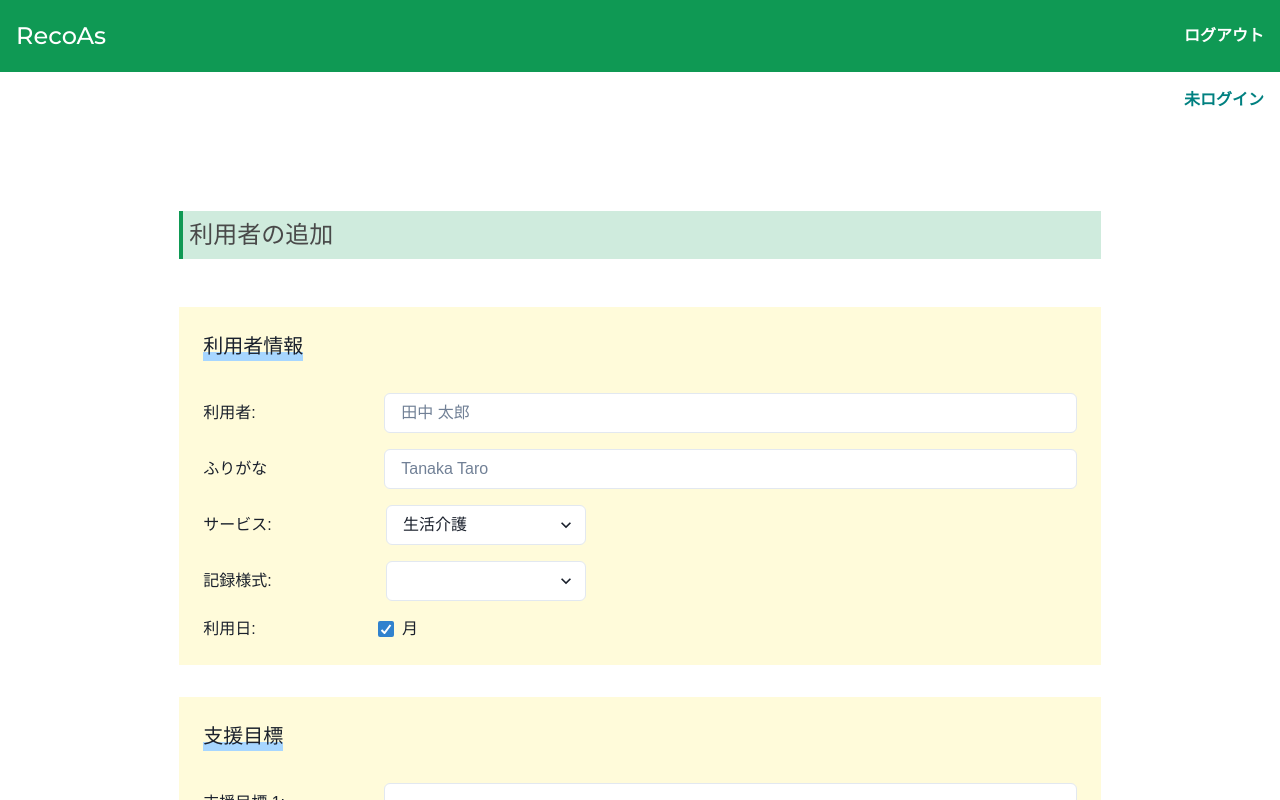
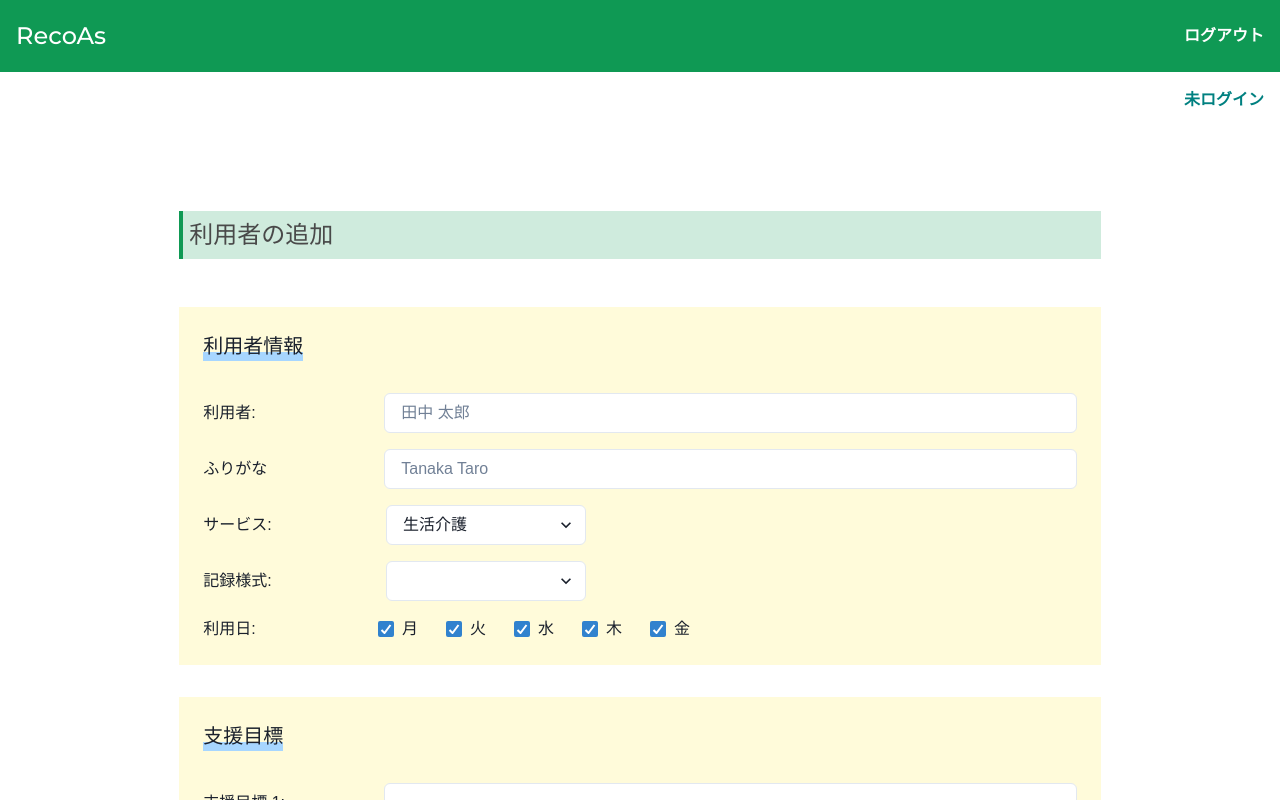
Before and after one commit to okaken2022/recoas, a Next.js app: page /administrator/addCustomer in a window 1280 px wide. Shown: the top 800 px of the page. Built offline with nearby package versions, Linux system fonts and the light colour scheme; no server answers; the database is empty; sample sign-in values are in the browser's storage; a web font is replaced by a local one.

Commit message:
prettier

```diff
--- a/pages/administrator/addCustomer/index.tsx
+++ b/pages/administrator/addCustomer/index.tsx
@@ -14,13 +14,7 @@ import {
 } from '@chakra-ui/react';
 import { useAuth, db, AuthContext } from '@/hooks/firebase';
 import { NextRouter, useRouter } from 'next/router';
-import {
-  onSnapshot,
-  collection,
-  orderBy,
-  query,
-  addDoc,
-} from 'firebase/firestore';
+import { onSnapshot, collection, orderBy, query, addDoc } from 'firebase/firestore';
 
 import { useState, useContext, useEffect } from 'react';
 import { AddIcon } from '@chakra-ui/icons';
@@ -30,15 +24,6 @@ import CustomerList from '@/components/CustomerList';
 import { SubmitHandler, useForm } from 'react-hook-form';
 
 export default function Home() {
-  {
-    /* state */
-  }
-  const [allCustomersByService, setAllCustomersByService] = useState<CustomersByService>({
-    生活介護: [],
-    多機能生活介護: [],
-    就労継続支援B型: [],
-  });
-
   {
     /* useForm */
   }
@@ -54,11 +39,11 @@ const {
       service: '生活介護',
       recordFormat: '',
       dateOfUse: {
-      Monday: true,
-      Tuesday: true,
-      Wednesday: true,
-      Thursday: true,
-      Friday: true,
+        monday: true,
+        tuesday: true,
+        wednesday: true,
+        thursday: true,
+        friday: true,
       },
       targetOfSupport: {
         targetOfSupport1: '',
@@ -70,9 +55,8 @@ const {
         detailOfSupport2: '',
         detailOfSupport3: '',
       },
-  }
+    },
   });
-
 
   {
     /* ログイン */
@@ -81,12 +65,17 @@ const {
   const currentUser = auth.currentUser;
   const user = useContext(AuthContext);
   const router: NextRouter = useRouter();
-
   const toast = useToast();
 
   {
-    /* サービスごとに分けた配列を持つオブジェクトを作成 */
+    /* サービス別利用者一覧 */
   }
+  const [allCustomersByService, setAllCustomersByService] = useState<CustomersByService>({
+    生活介護: [],
+    多機能生活介護: [],
+    就労継続支援B型: [],
+  });
+
   useEffect(() => {
     if (!currentUser) router.push('/login');
     const q = query(collection(db, 'customers'), orderBy('romaji', 'asc'));
@@ -105,11 +94,11 @@ const {
           service: doc.data().service,
           recordFormat: doc.data().recordFormat,
           dateOfUse: {
-            Monday: doc.data().Monday,
-            Tuesday: doc.data().Tuesday,
-            Wednesday: doc.data().Wednesday,
-            Thursday: doc.data().Thursday,
-            Friday: doc.data().Friday,
+            monday: doc.data().Monday,
+            tuesday: doc.data().Tuesday,
+            wednesday: doc.data().Wednesday,
+            thursday: doc.data().thursday,
+            friday: doc.data().friday,
           },
           targetOfSupport: {
             targetOfSupport1: doc.data().targetOfSupport1,
@@ -120,7 +109,7 @@ const {
             detailOfSupport1: doc.data().detailOfSupport1,
             detailOfSupport2: doc.data().detailOfSupport2,
             detailOfSupport3: doc.data().detailOfSupport3,
-          }
+          },
         };
 
         customersByService[customer.service as keyof typeof customersByService].push(customer);
@@ -136,18 +125,17 @@ const {
 
   {
     /* 利用者追加 */
-    // try, catch
   }
   const createCustomer = async (
     customerName: string,
     hurigana: string,
     service: string,
     recordFormat: string,
-    Monday: boolean,
-    Tuesday: boolean,
-    Wednesday: boolean,
-    Thursday:boolean,
-    Friday:boolean,
+    monday: boolean,
+    tuesday: boolean,
+    wednesday: boolean,
+    thursday: boolean,
+    friday: boolean,
     targetOfSupport1: string,
     targetOfSupport2: string,
     targetOfSupport3: string,
@@ -164,11 +152,11 @@ const {
         service: service,
         recordFormat: recordFormat,
         dateOfUse: {
-          Monday: Monday,
-          Tuesday: Tuesday,
-          Wednesday: Wednesday,
-          Thursday: Thursday,
-          Friday: Friday,
+          monday: monday,
+          tuesday: tuesday,
+          wednesday: wednesday,
+          thursday: thursday,
+          friday: friday,
         },
         targetOfSupport: {
           targetOfSupport1: targetOfSupport1,
@@ -205,11 +193,11 @@ const {
         data.hurigana,
         data.service,
         data.recordFormat,
-        data.dateOfUse.Monday,
-        data.dateOfUse.Tuesday,
-        data.dateOfUse.Wednesday,
-        data.dateOfUse.Thursday,
-        data.dateOfUse.Friday,
+        data.dateOfUse.monday,
+        data.dateOfUse.tuesday,
+        data.dateOfUse.wednesday,
+        data.dateOfUse.thursday,
+        data.dateOfUse.friday,
         data.targetOfSupport.targetOfSupport1,
         data.targetOfSupport.targetOfSupport2,
         data.targetOfSupport.targetOfSupport3,
@@ -235,35 +223,9 @@ const {
     }
   };
 
-
-  // {
-  //   /* 利用者一覧を取得する */
-  //   /* orderByで並べ替え */
-  // }
-  // useEffect(() => {
-  //   if (!currentUser) return;
-  //   const q = query(collection(db, 'customers'), orderBy('romaji', 'asc'));
-  //   const unSub = onSnapshot(q, async (snapshot) => {
-  //     setCustomers(
-  //       snapshot.docs.map((doc) => ({
-  //         uid: doc.id,
-  //         customerName: doc.data().customerName,
-  //         romaji: doc.data().romaji,
-  //         service: doc.data().service,
-  //         targetOfSupport1: doc.data().targetOfSupport1,
-  //         targetOfSupport2: doc.data().targetOfSupport2,
-  //         targetOfSupport3: doc.data().targetOfSupport3,
-  //         detailOfSupport1: doc.data().detailOfSupport1,
-  //         detailOfSupport2: doc.data().detailOfSupport2,
-  //         detailOfSupport3: doc.data().detailOfSupport3,
-  //       })),
-  //     );
-  //   });
-  //   return () => {
-  //     unSub();
-  //   };
-  // }, [currentUser]);
-
+  {
+    /* 利用者編集ルーティング */
+  }
   const handleCustomerClick = (customerId: string | undefined) => {
     router.push(`/administrator/addCustomer/edit/${customerId}`);
   };
@@ -274,8 +236,9 @@ const {
         <Text className='head' fontSize='2xl'>
           利用者の追加
         </Text>
-        {/* 利用者の追加フォーム */}
+        {/* 利用者の追加 */}
         <Box mb={12} mt={12}>
+          {/* 利用者情報フォーム */}
           <Box mb={8} backgroundColor='#FFFBDA' className='text_card' p='2'>
             <Text className='lead' fontSize='xl' m='4'>
               利用者情報
@@ -343,16 +306,53 @@ const {
             <Flex alignItems='center' m='4'>
               <Text w='20%'>利用日:</Text>
               <Stack spacing={5} direction='row'>
-                <Checkbox defaultChecked>
+                <Checkbox
+                  defaultChecked
+                  mr={2}
+                  {...register('dateOfUse.monday')}
+                  onChange={(e) => setValue('dateOfUse.monday', e.target.checked)}
+                >
                   月
+                </Checkbox>
+                <Checkbox
+                  defaultChecked
+                  mr={2}
+                  {...register('dateOfUse.tuesday')}
+                  onChange={(e) => setValue('dateOfUse.tuesday', e.target.checked)}
+                >
+                  火
+                </Checkbox>
+                <Checkbox
+                  defaultChecked
+                  mr={2}
+                  {...register('dateOfUse.wednesday')}
+                  onChange={(e) => setValue('dateOfUse.wednesday', e.target.checked)}
+                >
+                  水
+                </Checkbox>
+                <Checkbox
+                  defaultChecked
+                  mr={2}
+                  {...register('dateOfUse.thursday')}
+                  onChange={(e) => setValue('dateOfUse.thursday', e.target.checked)}
+                >
+                  木
+                </Checkbox>
+                <Checkbox
+                  defaultChecked
+                  {...register('dateOfUse.friday')}
+                  onChange={(e) => setValue('dateOfUse.friday', e.target.checked)}
+                >
+                  金
                 </Checkbox>
               </Stack>
               <Spacer />
             </Flex>
           </Box>
 
-          <Box  backgroundColor='#FFFBDA' p='2' mb={8}>
-          <Box mb='8' className='text_card' >
+          {/* 支援目標フォーム */}
+          <Box backgroundColor='#FFFBDA' p='2' mb={8}>
+            <Box mb='8' className='text_card'>
               <Text className='lead' fontSize='xl' m='4'>
                 支援目標
               </Text>
@@ -439,12 +439,10 @@ const {
               </Flex>
             </Box>
           </Box>
+
           <Flex>
             <Spacer />
-            <Button
-              colorScheme='teal'
-              onClick={handleSubmit(onSubmitCustomer)}
-            >
+            <Button colorScheme='teal' onClick={handleSubmit(onSubmitCustomer)}>
               <AddIcon mr='2' />
               利用者を追加する
             </Button>
```
Also changed, not shown: pages/customers/[id]/records/monthlyFee/[formattedMonth].tsx (+5 -7 lines), types/customer.ts (+15 -15 lines). Lines whose indentation alone changed are shown as unchanged.
